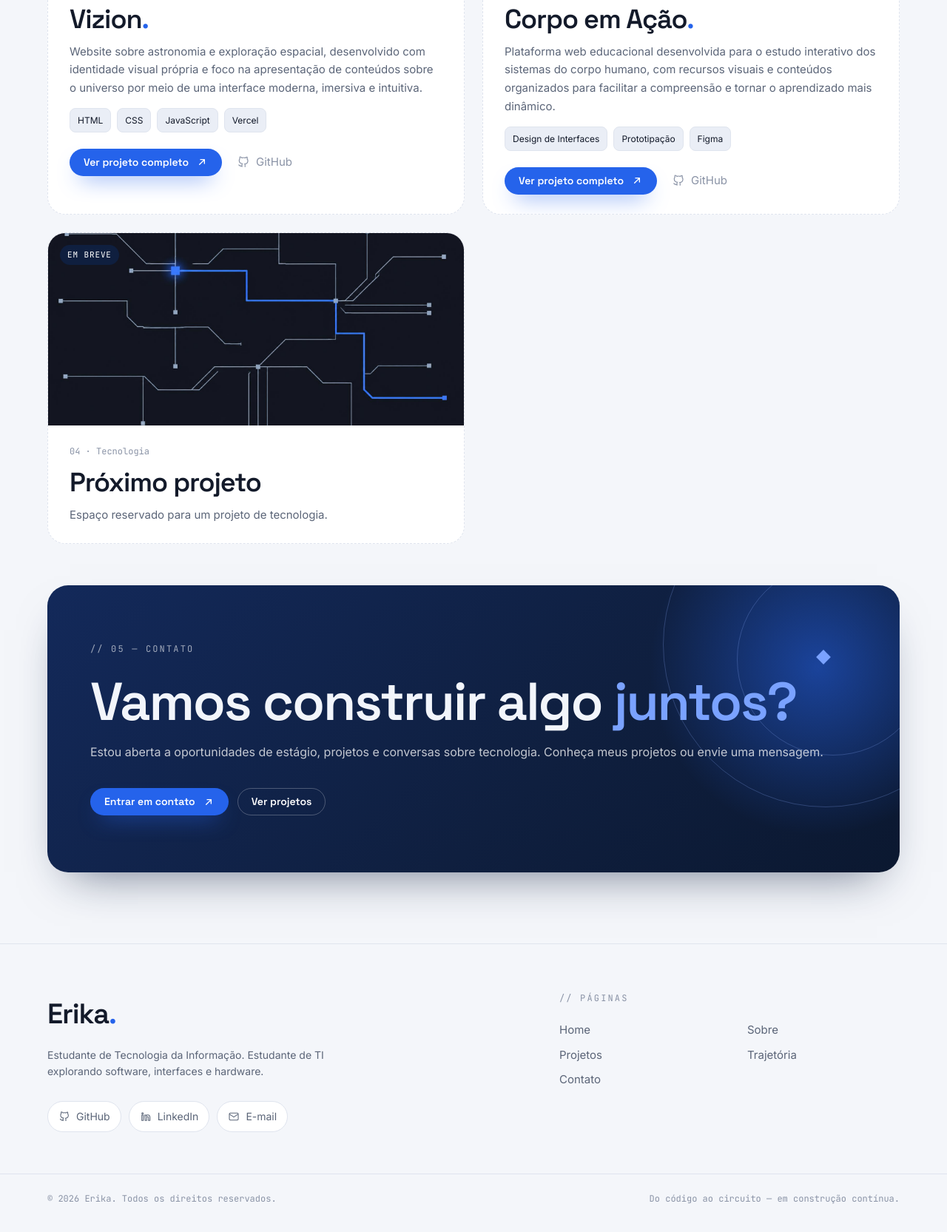
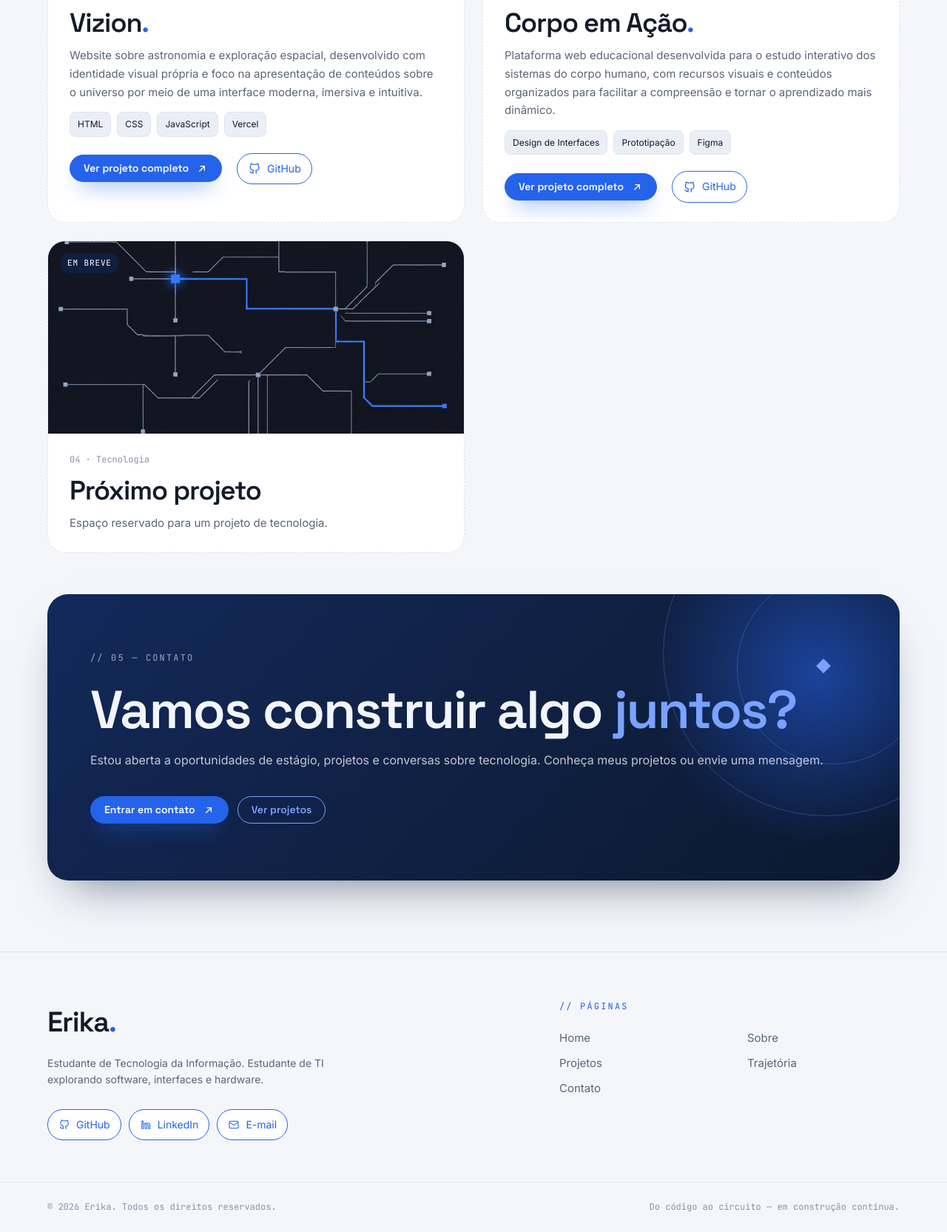
Before and after one commit to erika-rodrigues/portfolio-erika, a plain HTML site: page projetos.html in a window 1280 px wide. Shown: the part 1457-3122 px from the top of the page at 74% size. Drawn offline with Linux system fonts and the light colour scheme; a script that the page names is missing.

Commit message:
FIX: atualiza cards Vizion e Corpo em Ação na home e na página Projetos

```diff
--- a/projetos.css
+++ b/projetos.css
@@ -10,8 +10,6 @@
    6. Card em breve de tecnologia
    7. Chamada final, botões e rodapé
    ========================================================= */
-
-
 /* ---------- 1. Variáveis de cor, base e cabeçalho ---------- */
 :root {
   --bg: #f4f6fa;
@@ -34,8 +32,7 @@
   --font-mono: "JetBrains Mono", ui-monospace, SFMono-Regular, monospace;
 }
 
-@media (prefers-color-scheme: dark) {
-  :root:not([data-theme="light"]) {
+@media (prefers-color-scheme: dark) {:root:not([data-theme="light"]) {
     --bg: #0b1322;
     --bg-tint: #0e1830;
     --surface: #121c31;
@@ -266,7 +263,6 @@ h4 {
   stroke-linecap: round;
 }
 
-
 /* ---------- 2. Hero da página ---------- */
 .eyebrow {
   display: inline-flex;
@@ -323,7 +319,6 @@ h4 {
   line-height: 1.6;
   color: var(--muted);
 }
-
 
 /* ---------- 3. Filtros ---------- */
 .filters-bar {
@@ -384,7 +379,6 @@ h4 {
   font-size: 12px;
   color: var(--muted-2);
 }
-
 
 /* ---------- 4. Projeto em destaque (Readapt) ---------- */
 .section-tight {
@@ -651,16 +645,6 @@ h4 {
   color: var(--text);
 }
 
-.tag-dashed {
-  border-style: dashed !important;
-  border-color: var(--blue-light) !important;
-  background: transparent !important;
-  font-family: var(--font-mono) !important;
-  font-size: 11px !important;
-  white-space: nowrap;
-  color: var(--muted) !important;
-}
-
 .project-actions {
   display: flex;
   align-items: center;
@@ -672,7 +656,6 @@ h4 {
   font-size: 15px;
   color: var(--muted-2);
 }
-
 
 /* ---------- 5. Cards em breve (desenvolvimento e design) ---------- */
 .projects-grid {
@@ -716,21 +699,11 @@ h4 {
   color: var(--muted);
 }
 
-.code-comment {
-  font-family: var(--font-mono);
-  font-size: 12px;
-  color: var(--muted-2);
-}
-
-
-
-
 /* ---------- 6. Card em breve de tecnologia ---------- */
 .project-circuit .project-visual {
   height: 260px;
   min-height: 0;
 }
-
 
 /* ---------- 7. Chamada final, botões e rodapé ---------- */
 .cta-wrap {
@@ -919,110 +892,215 @@ h4 {
   color: var(--muted-2);
 }
 
+@media (max-width: 768px) {body { overflow-x: hidden; }
 
-/* ---------- 13. Versão para celular (até 768px) ---------- */
-@media (max-width: 768px) {
-  body { overflow-x: hidden; }
 .site-nav ul { flex-wrap: wrap; gap: 8px 16px !important; }
-  .hero-grid, .split, .cheguei-grid, .project-hero-grid, .project-body-grid, .contact-grid, .about-grid { grid-template-columns: minmax(0, 1fr) !important; }
-  .hero-visual, .cover-photo, .project-visual, .cv-preview { max-width: 100%; }
+
+.hero-grid,
+.split,
+.cheguei-grid,
+.project-hero-grid,
+.project-body-grid,
+.contact-grid,
+.about-grid { grid-template-columns: minmax(0, 1fr) !important; }
+
+.hero-visual,
+.cover-photo,
+.project-visual,
+.cv-preview { max-width: 100%; }
+
 .container { padding: 0 18px; }
 
 .header-inner { height: auto; flex-wrap: wrap; padding: 14px 0; gap: 12px; }
+
 .site-nav { order: 3; width: 100%; margin: 0; }
+
 .site-nav ul { justify-content: center; gap: 18px; }
+
 .site-nav a { font-size: 14px; }
+
 .page-hero { padding: 48px 0 40px; }
+
 .page-hero-num { display: none; }
+
 .page-title { font-size: 40px; }
+
 .page-lead { font-size: 16px; }
 
 .filters-inner { flex-direction: column; align-items: flex-start; gap: 12px; min-height: 0; padding: 18px 0; }
+
 .filters { gap: 8px; }
+
 .filter-chip { padding: 8px 14px; font-size: 12px; }
 
 .section-tight { padding: 32px 0; }
+
 .projects-grid { grid-template-columns: 1fr; }
+
 .project-featured { grid-template-columns: 1fr; }
+
 .project-featured .project-visual { min-height: 240px; border-right: 0; border-bottom: 1px solid var(--line); }
+
 .project-featured .project-body { padding: 24px 20px; }
+
 .project-title { font-size: 40px; }
+
 .project-soon .project-visual { height: 220px; }
+
 .project-circuit .project-visual { height: 220px; }
 
 .cta { padding: 48px 24px; border-radius: 20px; }
+
 .cta-title { font-size: 40px; white-space: normal; }
-  .cta-ring, .cta-ring-2, .cta-diamond { display: none; }
+
+.cta-ring,
+.cta-ring-2,
+.cta-diamond { display: none; }
 
 .footer-grid { grid-template-columns: 1fr; gap: 32px; }
+
 .footer-nav ul { grid-template-columns: 1fr 1fr; }
+
 .footer-bottom-inner { flex-direction: column; text-align: center; }
 }
-
 
 /* ---------- 15. Celular: menu, rodapé e espaçamentos ---------- */
 .menu-toggle { display: none; }
 
-@media (max-width: 768px) {
-  .container { padding-left: 20px; padding-right: 20px; }
+@media (max-width: 768px) {.container { padding-left: 20px; padding-right: 20px; }
+
 .menu-toggle { display: grid; place-items: center; order: 2; margin-left: auto; width: 44px; height: 44px; border: 1px solid var(--line); border-radius: 50%; background: var(--surface); cursor: pointer; }
+
 .menu-toggle span { display: block; width: 18px; height: 2px; border-radius: 2px; background: var(--text); margin: 2px 0; transition: transform 0.3s ease, opacity 0.3s ease; }
+
 .menu-toggle.is-open span:nth-child(1) { transform: translateY(6px) rotate(45deg); }
+
 .menu-toggle.is-open span:nth-child(2) { opacity: 0; }
+
 .menu-toggle.is-open span:nth-child(3) { transform: translateY(-6px) rotate(-45deg); }
+
 .header-inner { flex-wrap: wrap; }
+
 .site-header { backdrop-filter: none; -webkit-backdrop-filter: none; }
+
 .site-nav { display: none; }
+
 .site-nav.is-open { display: block; position: fixed; top: 0; left: 0; right: 0; bottom: 0; z-index: 40; background: var(--bg); padding: 96px 20px 40px; overflow-y: auto; }
+
 .site-nav ul { display: block; counter-reset: nav; }
+
 .site-nav ul::before { content: "// Navegação"; display: block; margin-bottom: 18px; font-family: var(--font-mono); font-size: 11px; letter-spacing: 0.18em; text-transform: uppercase; color: var(--muted-2); }
+
 .site-nav li { counter-increment: nav; position: relative; border-bottom: 1px solid var(--line); }
+
 .site-nav li::after { content: "0" counter(nav); position: absolute; right: 0; top: 50%; transform: translateY(-50%); font-family: var(--font-mono); font-size: 12px; color: var(--blue); }
+
 .site-nav a { display: block; padding: 16px 40px 16px 0; font-family: var(--font-display); font-size: 30px; font-weight: 500; color: var(--muted-2); }
+
 .site-nav a.active { color: var(--text); }
+
 .site-nav a.active::after { display: none; }
+
 .footer-grid { grid-template-columns: 1fr; gap: 28px; }
+
 .social-links { flex-direction: column; align-items: flex-start; gap: 8px; }
+
 .social-pill { width: fit-content; }
+
 .footer-nav ul { grid-template-columns: 1fr 1fr; gap: 10px 24px; }
+
 .footer-bottom-inner { flex-direction: column; align-items: center; text-align: center; gap: 6px; padding: 20px; }
 }
-@media (max-width: 768px) {
-  .project-card .tags, .project-featured .tags { flex-wrap: nowrap; overflow-x: auto; padding-bottom: 4px; }
-  .project-card .tags li, .project-featured .tags li { flex-shrink: 0; white-space: nowrap; }
+
+@media (max-width: 768px) {.project-card .tags,
+.project-featured .tags { flex-wrap: nowrap; overflow-x: auto; padding-bottom: 4px; }
+
+.project-card .tags li,
+.project-featured .tags li { flex-shrink: 0; white-space: nowrap; }
 }
-@media (max-width: 768px) {
-  .project-actions .btn-primary { background: none; color: var(--blue); box-shadow: none; padding: 0; font-size: 15px; }
+
+@media (max-width: 768px) {.project-actions .btn-primary { background: none; color: var(--blue); box-shadow: none; padding: 0; font-size: 15px; }
+
 .project-actions .link-muted { display: none; }
+
 .project-desc { display: -webkit-box; -webkit-line-clamp: 2; -webkit-box-orient: vertical; overflow: hidden; }
 }
-@media (max-width: 768px) {
-  .project-soon .project-visual .tag-pill { display: none; }
+
+@media (max-width: 768px) {.project-soon .project-visual .tag-pill { display: none; }
+
 .project-featured .project-visual .badge { display: none; }
+
 .project-soon .project-visual .badge { position: static; }
+
 .theme-toggle { order: 1; margin-left: auto; }
+
 .menu-toggle { order: 2; margin-left: 8px; }
 }
-@media (max-width: 768px) {
-  .project-card .project-body { min-width: 0; }
-  .project-card .tags, .project-featured .tags { flex-wrap: wrap; overflow: visible; padding-bottom: 0; }
-  .project-card .tags li, .project-featured .tags li { white-space: normal; flex-shrink: 1; }
+
+@media (max-width: 768px) {.project-card .project-body { min-width: 0; }
+
+.project-card .tags,
+.project-featured .tags { flex-wrap: wrap; overflow: visible; padding-bottom: 0; }
+
+.project-card .tags li,
+.project-featured .tags li { white-space: normal; flex-shrink: 1; }
 }
-@media (max-width: 768px) {
-  .project-card .tags, .project-featured .tags { flex-wrap: nowrap; overflow: hidden; gap: 6px; padding-bottom: 0; }
-  .project-card .tags li, .project-featured .tags li { flex: 0 1 auto; min-width: 0; padding: 4px 7px; font-size: 10px; white-space: nowrap; overflow: hidden; text-overflow: clip; }
+
+@media (max-width: 768px) {.project-card .tags,
+.project-featured .tags { flex-wrap: nowrap; overflow: hidden; gap: 6px; padding-bottom: 0; }
+
+.project-card .tags li,
+.project-featured .tags li { flex: 0 1 auto; min-width: 0; padding: 4px 7px; font-size: 10px; white-space: nowrap; overflow: hidden; text-overflow: clip; }
 }
-@media (max-width: 768px) {
-  .site-footer { padding-bottom: 56px; }
+
+@media (max-width: 768px) {.site-footer { padding-bottom: 56px; }
+
 .footer-grid { padding-bottom: 8px; }
 }
-@media (max-width: 768px) {
-  .footer-grid .social-links { flex-direction: row; flex-wrap: wrap; gap: 8px; }
-  .footer-nav, .footer-bottom { display: none; }
+
+@media (max-width: 768px) {.footer-grid .social-links { flex-direction: row; flex-wrap: wrap; gap: 8px; }
+
+.footer-nav,
+.footer-bottom { display: none; }
 }
 
-/* Ícone do menu: três linhas finas, centralizadas no botão */
-@media (max-width: 768px) {
-  .menu-toggle { display: flex; flex-direction: column; align-items: center; justify-content: center; gap: 5px; padding: 0; }
+@media (max-width: 768px) {.menu-toggle { display: flex; flex-direction: column; align-items: center; justify-content: center; gap: 5px; padding: 0; }
+
 .menu-toggle span { width: 18px; height: 1.5px; margin: 0; }
 }
+
+/* Botões secundários e redes sociais em azul (o botão principal segue igual) */
+.btn-outline,
+.btn-ghost {
+  border-color: var(--blue);
+  color: var(--blue);
+}
+
+.btn-ghost-dark {
+  border-color: var(--blue-light);
+  color: var(--blue-light);
+}
+
+.social-pill {
+  border-color: var(--blue);
+  color: var(--blue);
+}
+
+/* Link do GitHub dos cards: pílula azul, como os outros botões */
+.link-muted {
+  padding: 9px 14px;
+  border: 1px solid var(--blue);
+  border-radius: 999px;
+  color: var(--blue);
+  font-size: 14px;
+}
+
+/* Barra dupla do título do rodapé em azul */
+.footer-title .slash {
+  color: var(--blue);
+}
+
+/* Título do rodapé inteiro em azul ("// Páginas") */
+.footer-title {
+  color: var(--blue);
+}
--- a/projetos.html
+++ b/projetos.html
@@ -208,7 +208,7 @@
       </div>
 
       <nav class="footer-nav" aria-label="Páginas do site">
-        <p class="footer-title">// Páginas</p>
+        <p class="footer-title"><span class="slash">//</span> Páginas</p>
         <ul>
           <li><a href="index.html">Home</a></li>
           <li><a href="sobre.html">Sobre</a></li>
```
Lines whose indentation alone changed are shown as unchanged.
